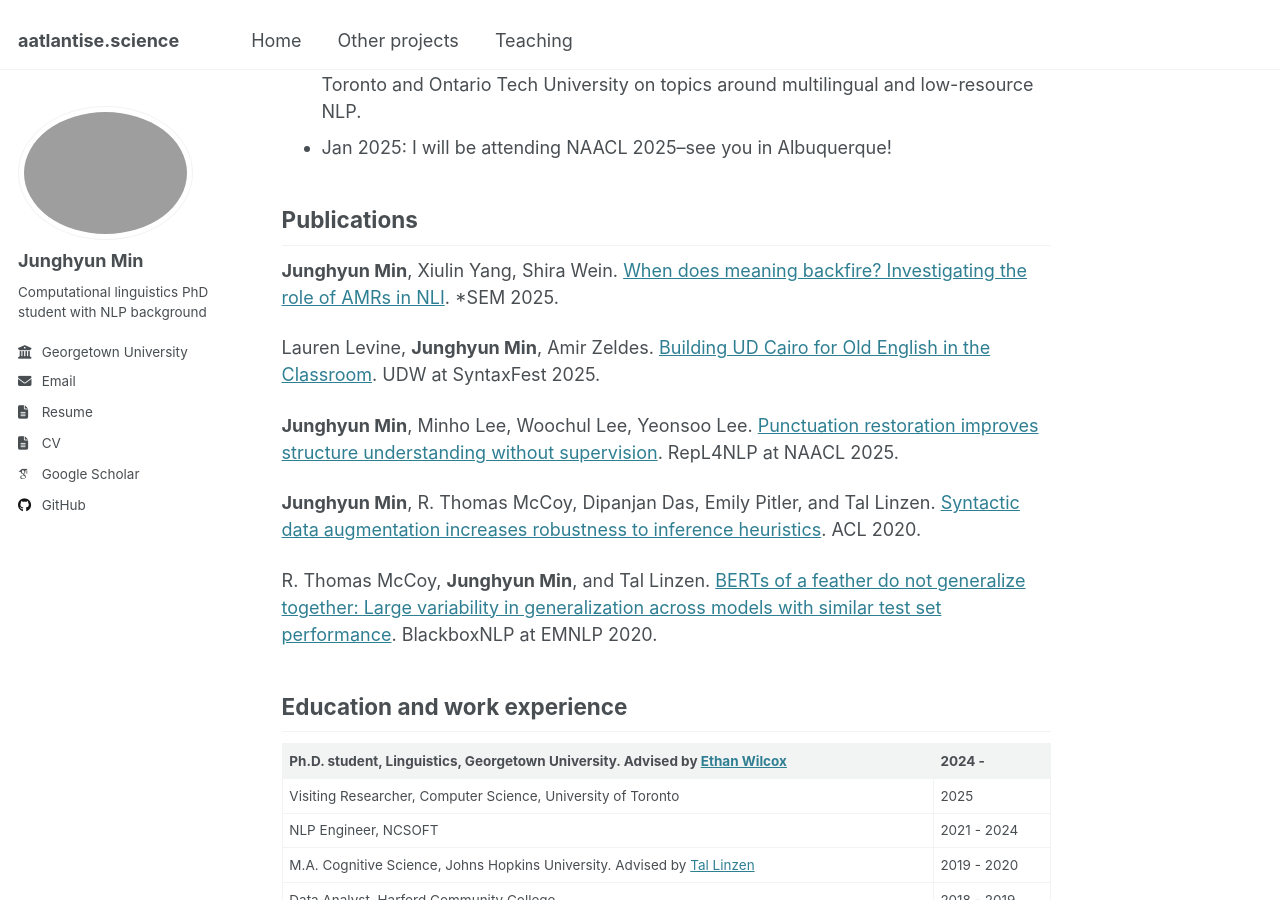
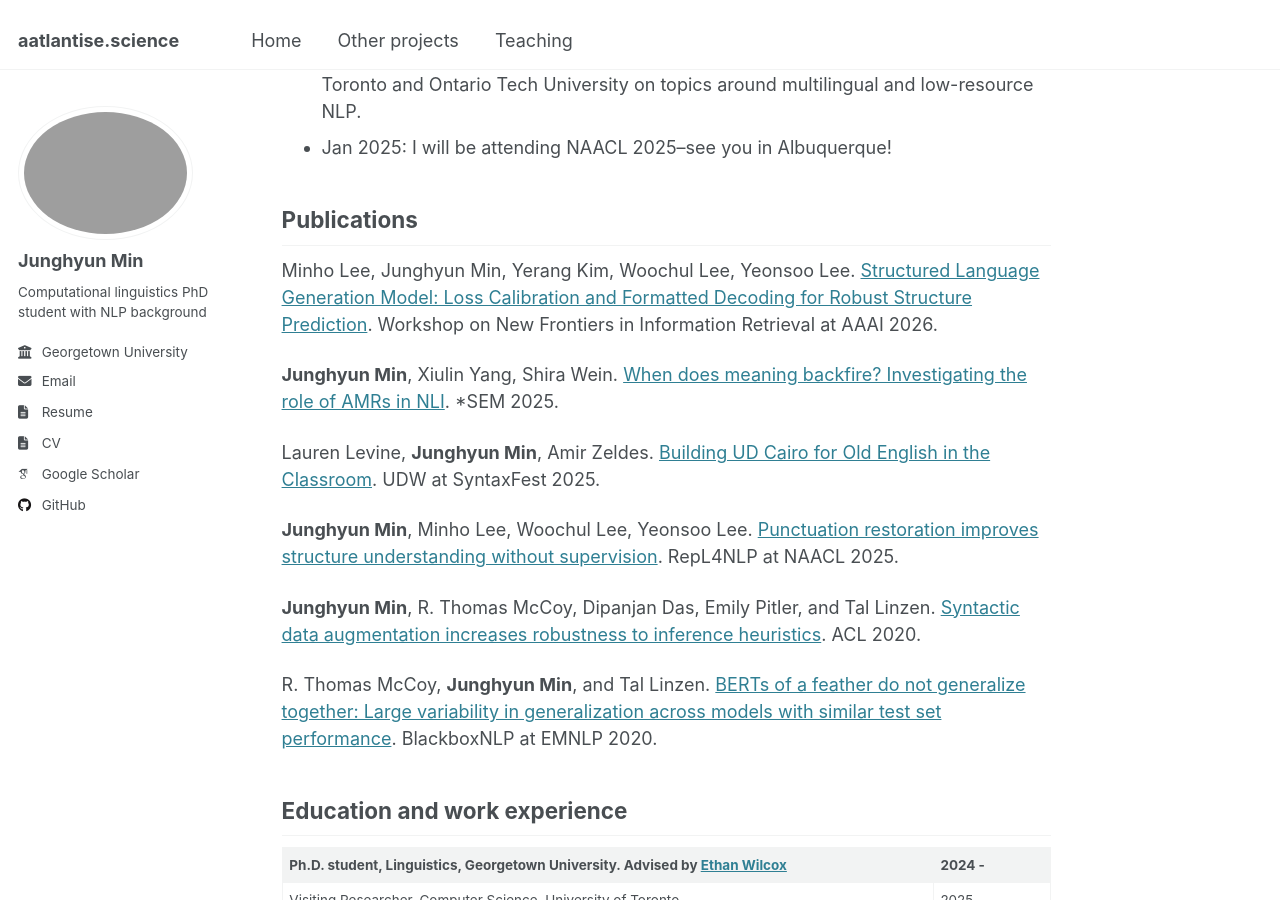
Before and after one commit to Aatlantise/aatlantise.github.io, a Jekyll site: the page built from _pages/about.md, in a window 1280 px wide and 900 px high, scrolled down 617 px. Built offline with Jekyll 4.4.1, drawn with Linux system fonts in a browser that asks for light colours; some web fonts are replaced.

Commit message:
[Chore] Add paper

```diff
--- a/_pages/about.md
+++ b/_pages/about.md
@@ -30,6 +30,10 @@ and Ontario Tech University on topics around multilingual and low-resource NLP.
 * Jan 2025: I will be attending NAACL 2025--see you in Albuquerque!
 
 ## Publications
+Minho Lee, Junghyun Min, Yerang Kim, Woochul Lee, Yeonsoo Lee.
+[Structured Language Generation Model: Loss Calibration and Formatted Decoding for Robust Structure Prediction](../files/slgm-lee-2026.pdf).
+Workshop on New Frontiers in Information Retrieval at AAAI 2026.
+
 **Junghyun Min**, Xiulin Yang, Shira Wein.
 [When does meaning backfire? Investigating the role of AMRs in NLI](https://arxiv.org/abs/2506.14613).
 *SEM 2025.
```
Also changed, not shown: 1 other file.
